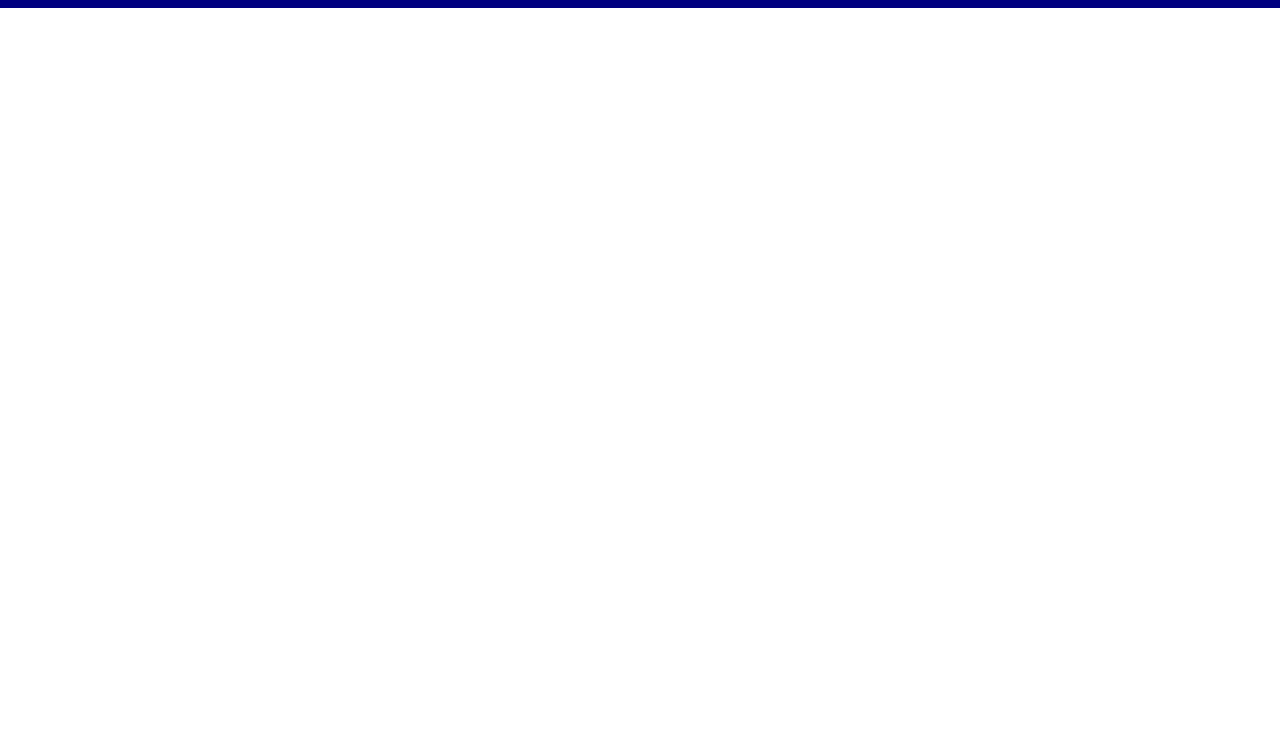
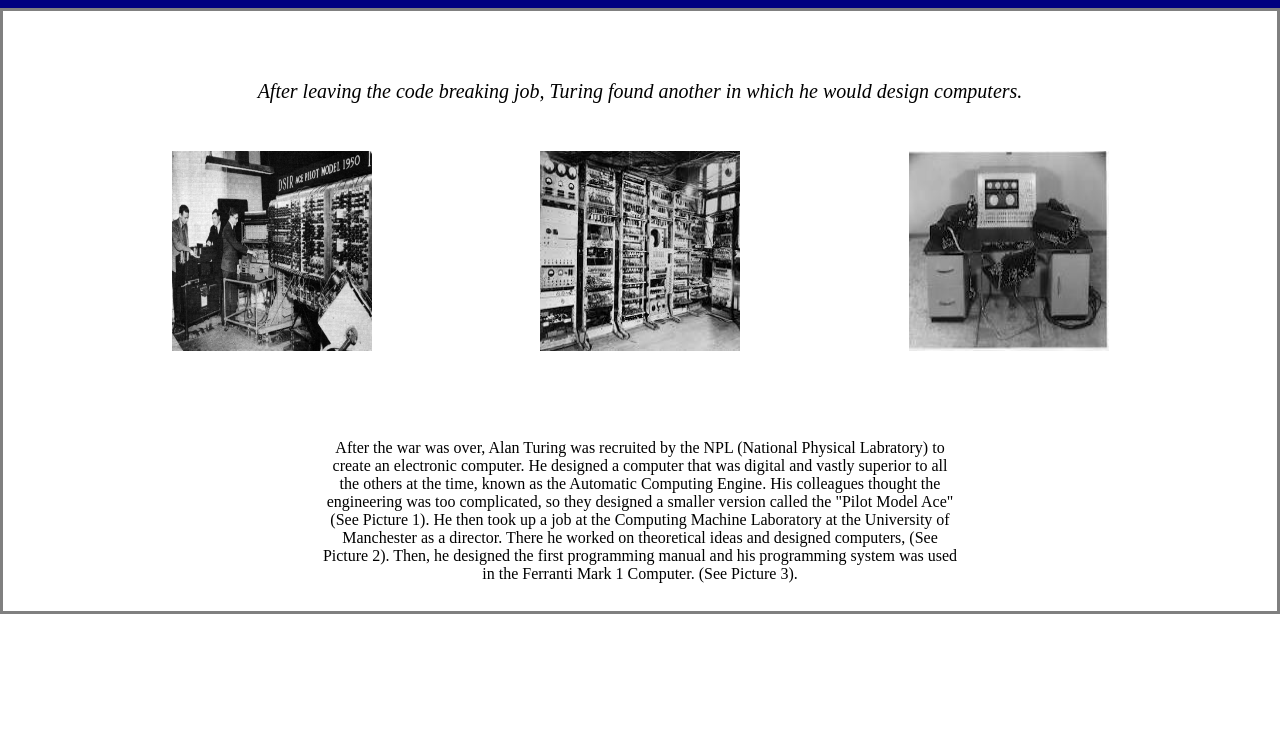
Before and after one commit to MasterChace/HistoricalComputerScientist, a plain HTML site: page biography.html in a window 1280 px wide. Shown: the part 67-800 px from the top of the page. Drawn offline with Linux system fonts and the light colour scheme.

Commit message:
comitted

```diff
--- a/biography.html
+++ b/biography.html
@@ -16,10 +16,35 @@
             <ul>
                 <li><a href = "index.html">Home</a></li>
                 <li><a href = "achievements.html">Achievements</a></li>
-                <li><a href = "biography.html">Biography</a></li>
+                <li><a href = "biography.html">Design</a></li>
                 <li><a href = "timeline.html">Timeline</a></li>
             </ul>
         </div>
     </div>
+
+    <div class = "bio-content">
+        <div class = "bio-top">
+            After leaving the code breaking job, Turing found another in which he would design computers.
+        </div>
+
+        <div class = "bio-images">
+            <img src = "Pilot.jpg">
+            <img src = "cpl.jpg">
+            <img src = "feranti.jpg">
+        </div>
+
+        <div class = "bio-text">After the war was over, Alan Turing was recruited
+            by the NPL (National Physical Labratory) to create an electronic
+            computer. He designed a computer that was digital and vastly
+            superior to all the others at the time, known as the Automatic Computing
+            Engine. His colleagues thought the engineering was too complicated, so
+            they designed a smaller version called the "Pilot Model Ace"(See Picture 1).
+            He then took up a job at the Computing Machine Laboratory at the University of Manchester
+            as a director. There he worked on theoretical ideas and designed computers, (See Picture 2).
+            Then, he designed the first programming manual and his programming system was used
+            in the Ferranti Mark 1 Computer. (See Picture 3).
+        </div>
+    </div>
+
 </body>
 </html>
--- a/styles.css
+++ b/styles.css
@@ -195,25 +195,52 @@ body
         border : 3px solid gray;
     }
 
-.bio-header
-    {
-        display : flex;
-        width : 100%;
-        height : 75px;
-        justify-content : center;
-        align-items : center;
-        font-weight : 700;
-        font-size : 25px;
-        border-bottom : 3px solid grey;
-        background-color : navy;
-        color : white;
-    }
 
 .bio-content
     {
         display : flex;
         width : 100%;
-        height : 425px;
+        height : 600px;
+        border : 3px solid grey;
+        flex-wrap : wrap;
+        justify-content : center;
+    }
+
+.bio-top
+    {
+        display : flex;
+        height : 20%;
+        width : 100%;
+        justify-content : center;
+        align-items : center;
+        font-size : 20px;
+        padding-top : 20px;
+        text-align : center;
+        font-style : italic;
+    }
+
+.bio-images
+    {
+        display : flex;
+        height : 40%;
+        width : 100%;
+        justify-content : space-evenly;
+    }
+
+.bio-images img
+    {
+        height : 200px;
+        width : 200px;
+    }
+
+.bio-text
+    {
+        display : flex;
+        height : 40%;
+        width : 50%;
+        justify-content : center;
+        align-items : center;
+        text-align : center;
     }
 
 
```
Also changed, not shown: achievements.html (+1 -1 lines), index.html (+2 -2 lines), timeline.html (+1 -1 lines), Pilot.jpg (added), cpl.jpg (added), feranti.jpg (added).
